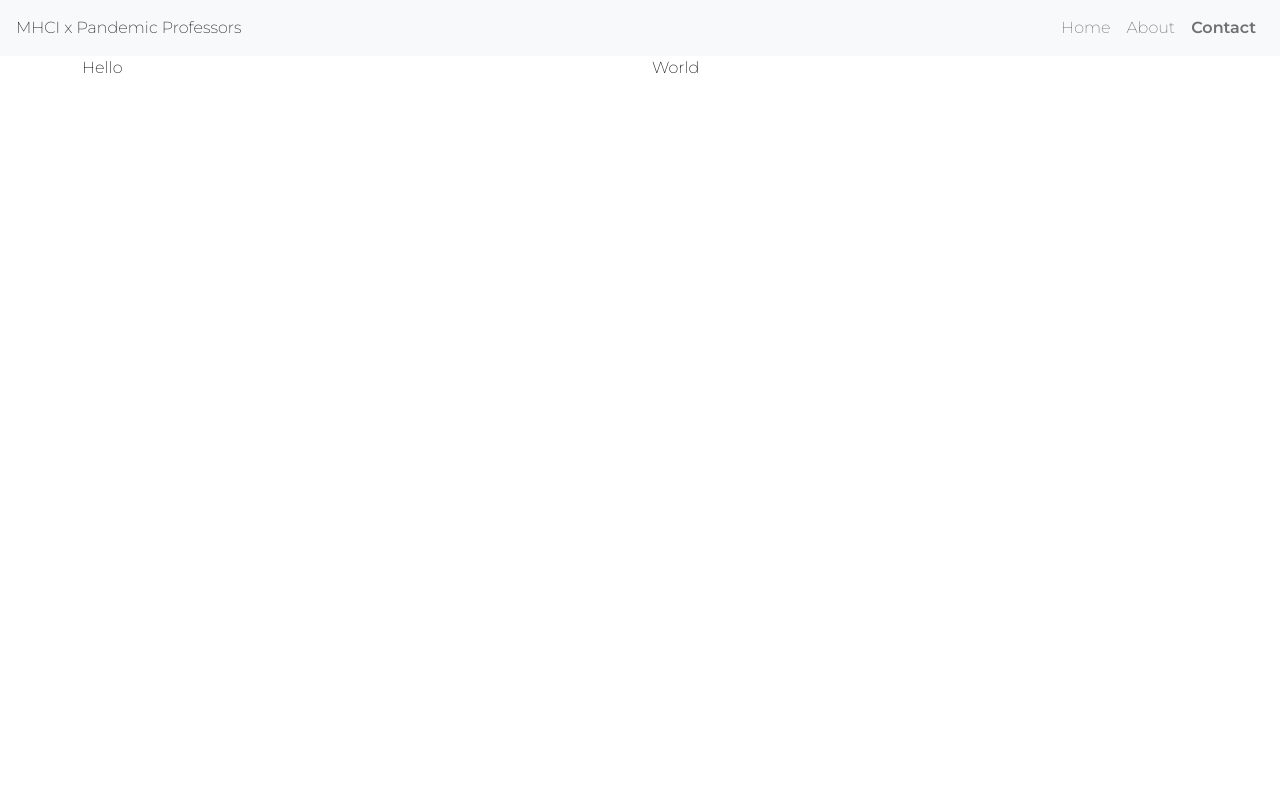
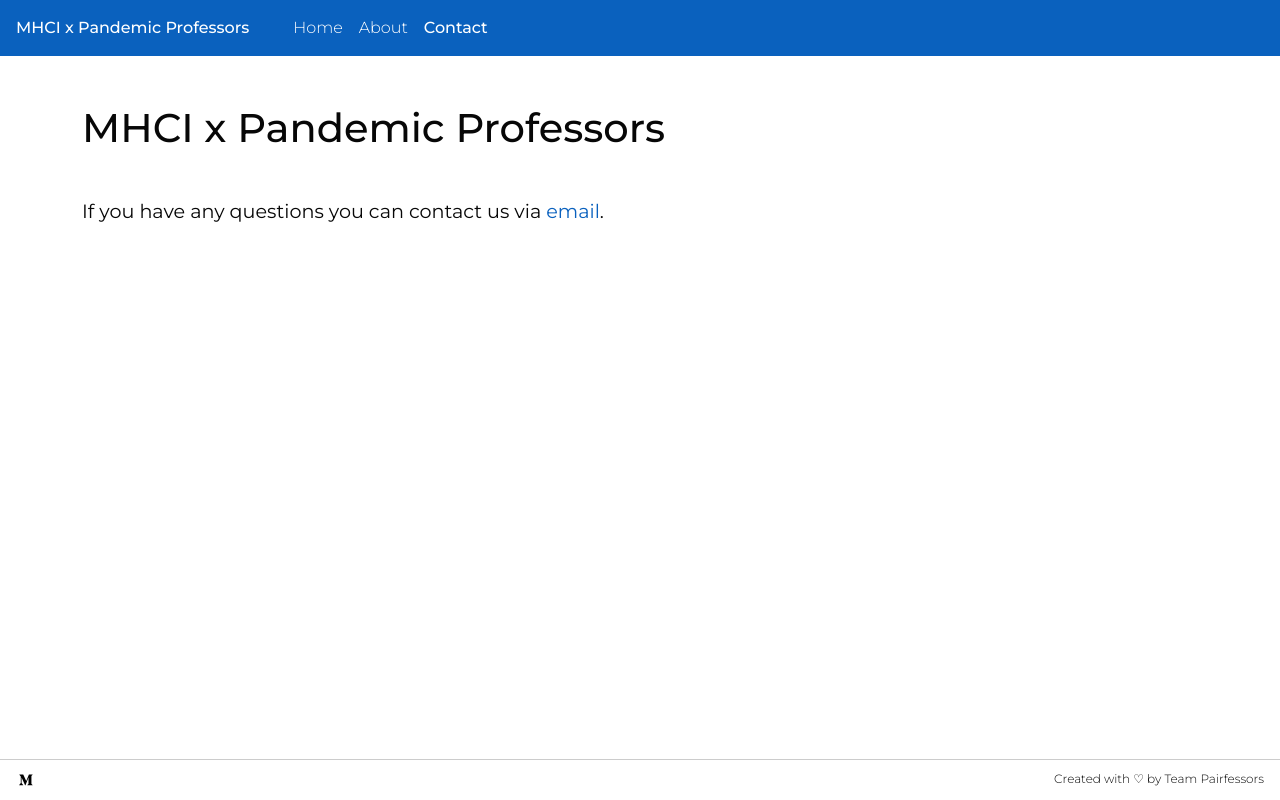
Before and after one commit to MHCIxPandemicProfessors/MHCIxPandemicProfessors, a plain HTML site: page contact.html in a window 1280 px wide. Drawn offline with nearby package versions, Linux system fonts and the light colour scheme.

Commit message:
footer added to all pages

```diff
--- a/contact.html
+++ b/contact.html
@@ -6,7 +6,7 @@
 
     <meta charset="utf-8">
 
-    <title>MHCI Capstone | Pandemic Professors</title>
+    <title>Contact | MHCI Capstone | Pandemic Professors</title>
     <meta name="description" content="MHCI Capstone '21 - Pandemic Professors x Carnegie Mellon University Master of Human-Computer Interaction">
     <meta name="author" content="MHCI Team Pairfessors">
 
@@ -17,20 +17,20 @@
 
     <!-- fonts -->
     <link rel="preconnect" href="https://fonts.gstatic.com">
-    <link href="https://fonts.googleapis.com/css2?family=Montserrat:ital,wght@0,200;0,400;0,600;0,800;1,200;1,400;1,600;1,800&display=swap" rel="stylesheet">
+    <link href="https://fonts.googleapis.com/css2?family=Montserrat:ital,wght@0,300;0,400;0,500;0,600;0,800;1,200;1,400;1,600;1,800&display=swap" rel="stylesheet">
 
 </head>
 
 <body>
 
     <!-- NAVBAR -->
-    <nav class="navbar navbar-expand-md navbar-light bg-light">
-        <a class="navbar-brand ms-3" href="#">MHCI x Pandemic Professors</a>
+    <nav class="navbar overrides navbar-expand-md navbar-light">
+        <a class="navbar-brand overrides ms-3" href="index.html">MHCI x Pandemic Professors</a>
         <button class="navbar-toggler" type="button" data-toggle="collapse" data-target="#navbarNav" aria-controls="navbarNav" aria-expanded="false" aria-label="Toggle navigation">
             <span class="navbar-toggler-icon"></span>
         </button>
 
-        <div class="collapse navbar-collapse d-flex flex-row-reverse me-3" id="navbarNav">
+        <div class="collapse navbar-collapse me-3" id="navbarNav">
             <ul class="navbar-nav">
                 <li class="nav-item">
                     <a class="nav-link" href="index.html">Home</a>
@@ -38,24 +38,36 @@
                 <li class="nav-item">
                     <a class="nav-link" href="about.html">About</a>
                 </li>
-            <li class="nav-item active">
-                <a class="nav-link" href="contact.html">Contact</a>
+                <li class="nav-item">
+                    <a class="nav-link active" href="contact.html">Contact</a>
                 </li>
             </ul>
         </div>
     </nav>
 
+
+
     <!-- BODY CONTENT -->
     <div class="container">
-        <div class="row">
-
-            <div class="col-6">
-                Hello
-            </div>
-            <div class="col-6">
-                World
+        <h1 class="mt-5">MHCI x Pandemic Professors</h1>
+        <h3 class="mt-5" style="font-weight: 400">If you have any questions you can contact us via <a href="mailto:mhci.pandemicprofs.capstone21@gmail.com">email</a>.
+        </h3>
     </div>
 
+
+
+    <!-- FOOTER -->
+    <div id="footer">
+        <div class="d-flex justify-content-between">
+            <span class="ms-3">
+                <a href="https://medium.com/@mhci-pandemicprofs-21" target="_blank">
+                    <img width="20" src="assets/icons/medium_icon_black.svg" />
+                </a>
+            </span>
+
+            <span class="me-3">
+                Created with &#x2661; by Team Pairfessors
+            </span>
         </div>
     </div>
 
--- a/css/main.css
+++ b/css/main.css
@@ -1,10 +1,19 @@
 body{
     color: #070707;
-    font-size: 16px;
+    font-size: 1em;
     font-family: "Montserrat";
     font-weight: 300;
 
-    padding: 0px;
+    margin: 0px;
+}
+
+a{
+    color: #0A61BE;
+    text-decoration: none;
+}
+
+.container {
+    min-height: calc(100vh - 195px);
 }
 
 /* HEADINGS */
@@ -18,22 +27,53 @@ h3{
     font-size: 1.2em;
 }
 
+h4{
+    font-size: .8em;
+    font-weight: 400;
+    text-transform: uppercase;
+}
+
 /* NAVBAR */
-.navbar-brand{
+.overrides.navbar{
+    background-color: #0A61BE;
+}
+
+.overrides.navbar-brand{
     font-size: 16px;
+    color: #ffffff;
+    font-weight: 500;
+
     padding: 8px 0px;
 }
 
+.overrides a.navbar-brand:hover{
+    color: #fff;
+}
+
 .navbar-nav{
-    padding-left: 20px;
+    justify-content: space-between;
+}
+
+/* Nav links */
+.navbar-light .navbar-nav .nav-link.active, .navbar-light .navbar-nav .nav-link{
+    color: #ffffff;
+    text-align: right;
+}
+
+.navbar-light .navbar-nav .nav-link.active:hover, .navbar-light .navbar-nav .nav-link:hover{
+    color: #bed4eb;
 }
 
 .nav-item{
     font-weight: 300;
 }
 
-.nav-item.active{
-    font-weight: 600;
+.navbar-light .navbar-nav .nav-link.active{
+    font-weight: 500;
+}
+
+.navbar-nav{
+    padding-left: 20px;
 }
 
 
```
Also changed, not shown: about.html (+23 -7 lines), index.html (+20 -5 lines). Lines whose indentation alone changed are shown as unchanged.
